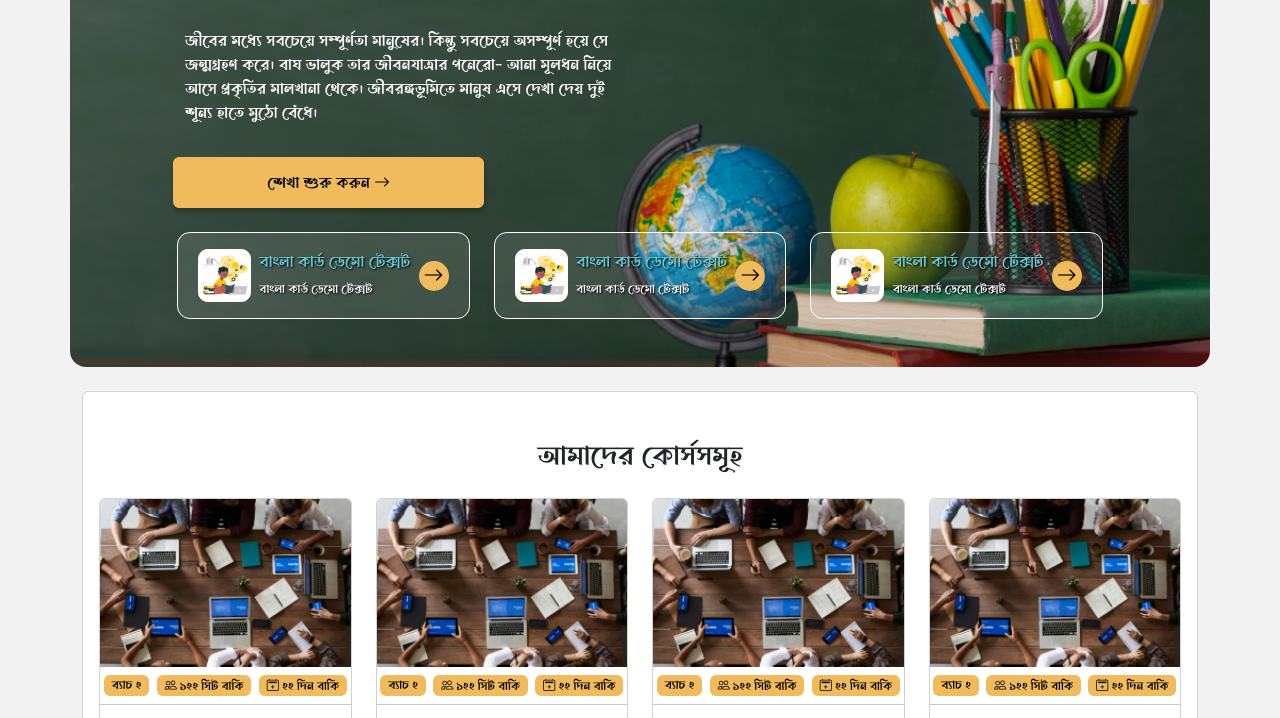
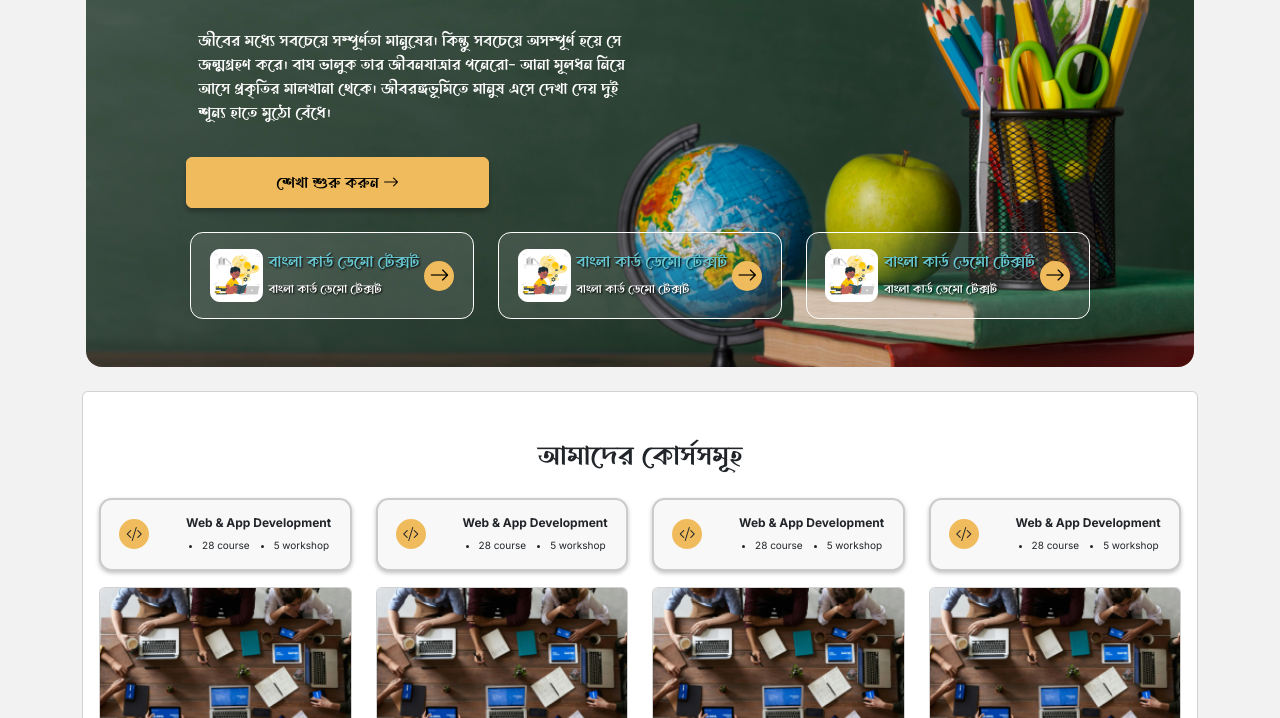
Before and after one commit to arman9022/met-academy, a plain HTML site: page index.html in a window 1280 px wide. Shown: the part 215-933 px from the top of the page. Drawn offline with nearby package versions, Linux system fonts and the light colour scheme.

Commit message:
first commit

```diff
--- a/frontend/css/style.css
+++ b/frontend/css/style.css
@@ -108,6 +108,34 @@ body{
 .courseCard:hover{
   background: #E1F4F6;
 }
+.course-mini-card{
+  background: #F8F8F8;
+  border: 2px solid #CBCBCB;
+  box-shadow: 0px 2px 4px rgba(0, 0, 0, 0.25);
+  border-radius: .8rem;
+}
+.course-mini-card:hover{
+  background: #F0BB5C;
+  cursor: pointer;
+}
+.course-mini-card:hover .course-mini-icon-box{
+  background: #68C8D2;
+}
+.course-mini-icon-box{
+  width: 30px;
+  height: 30px;
+  background: #F0BB5C;
+  border-radius: 100%;
+  display: flex;
+  align-items: center;
+  justify-content: center;
+}
+.course-mini-title{
+  font-size: 12px;
+}
+.course-mini-sub-title{
+  font-size: 10px;
+}
 .contentCard{
   background: white;
   border-radius: .5rem;
--- a/index.html
+++ b/index.html
@@ -108,7 +108,7 @@
 
     <section id="Hero" class="hero pt-4">
       <div class="container">
-        <div class="row">
+        <div class="row px-3">
           <div class="hero-background col-12 py-5">
             <div>
 
@@ -206,6 +206,66 @@
               <h3 class="text-center font1 pb-3">
                 আমাদের কোর্সসমূহ
               </h3>
+              <div class="row px-3 mb-3">
+
+                <div class="col-lg-3 col-md-4 pb-lg-0 pb-3">
+                  <div class="card course-mini-card py-3">
+                    <div class="d-flex align-items-center justify-content-around">
+                      <div class="course-mini-icon-box"><i class="bi bi-code-slash"></i></div>
+                      <div class="">
+                        <h6 class="course-mini-title fw-bold">Web & App Development</h6>
+                        <ul class="d-flex mb-0 ps-3">
+                          <li class="course-mini-sub-title me-4">28 course</li>
+                          <li class="course-mini-sub-title">5 workshop</li>
+                        </ul>
+                      </div>
+                    </div>
+                  </div>
+                </div>
+                <div class="col-lg-3 col-md-4 pb-lg-0 pb-3">
+                  <div class="card course-mini-card py-3">
+                    <div class="d-flex align-items-center justify-content-around">
+                      <div class="course-mini-icon-box"><i class="bi bi-code-slash"></i></div>
+                      <div class="">
+                        <h6 class="course-mini-title fw-bold">Web & App Development</h6>
+                        <ul class="d-flex mb-0 ps-3">
+                          <li class="course-mini-sub-title me-4">28 course</li>
+                          <li class="course-mini-sub-title">5 workshop</li>
+                        </ul>
+                      </div>
+                    </div>
+                  </div>
+                </div>
+                <div class="col-lg-3 col-md-4 pb-lg-0 pb-3">
+                  <div class="card course-mini-card py-3">
+                    <div class="d-flex align-items-center justify-content-around">
+                      <div class="course-mini-icon-box"><i class="bi bi-code-slash"></i></div>
+                      <div class="">
+                        <h6 class="course-mini-title fw-bold">Web & App Development</h6>
+                        <ul class="d-flex mb-0 ps-3">
+                          <li class="course-mini-sub-title me-4">28 course</li>
+                          <li class="course-mini-sub-title">5 workshop</li>
+                        </ul>
+                      </div>
+                    </div>
+                  </div>
+                </div>
+                <div class="col-lg-3 col-md-4 pb-lg-0 pb-3">
+                  <div class="card course-mini-card py-3">
+                    <div class="d-flex align-items-center justify-content-around">
+                      <div class="course-mini-icon-box"><i class="bi bi-code-slash"></i></div>
+                      <div class="">
+                        <h6 class="course-mini-title fw-bold">Web & App Development</h6>
+                        <ul class="d-flex mb-0 ps-3">
+                          <li class="course-mini-sub-title me-4">28 course</li>
+                          <li class="course-mini-sub-title">5 workshop</li>
+                        </ul>
+                      </div>
+                    </div>
+                  </div>
+                </div>
+
+              </div>
               <div class="row justify-content-center pb-4 px-3">
 
                 <div class="col-lg-3 col-md-6 col-12 pb-3">
```
